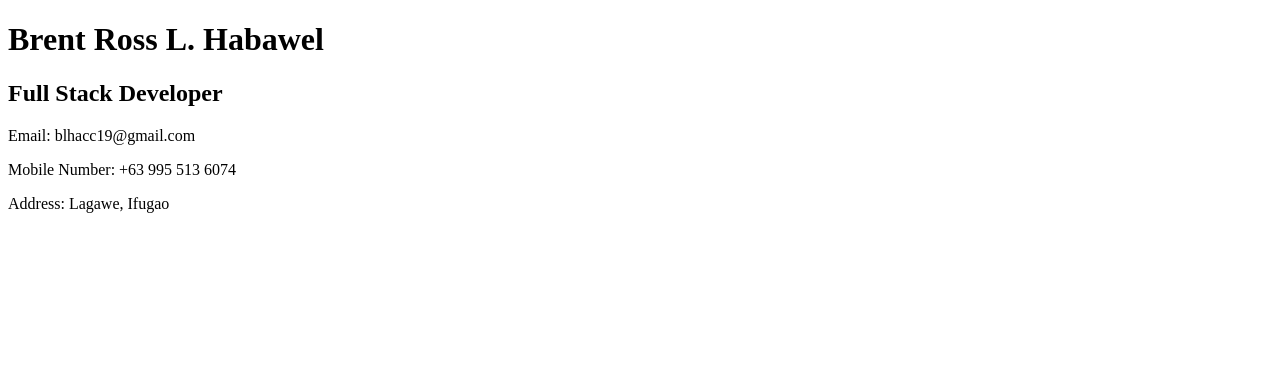
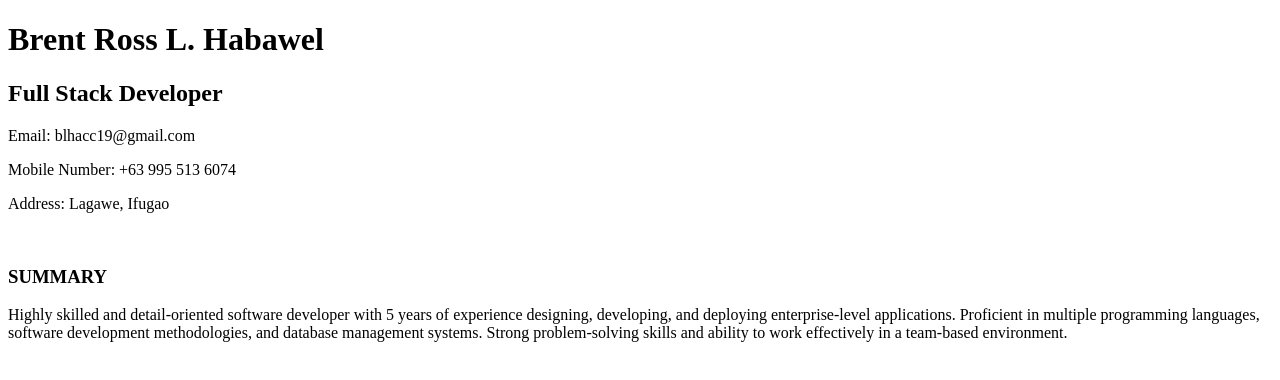
Before and after one commit to bHabawel/Activity-3---HTML-Mastery-with-Git, a plain HTML site: page index.html in a window 1280 px wide. Drawn offline with Linux system fonts and the light colour scheme.

Commit message:
Added Summary in main tag

```diff
--- a/index.html
+++ b/index.html
@@ -14,5 +14,17 @@
         <p>Mobile Number: +63 995 513 6074</p>
         <p>Address: Lagawe, Ifugao</p>
     </header>
+
+    <!-- Main for a more in-depth information -->
+    <main>
+        <br>
+        <h3>SUMMARY</h3>
+        <p>
+            Highly skilled and detail-oriented software developer with 5 years of experience designing, developing, and deploying
+            enterprise-level applications. Proficient in multiple programming languages, software development methodologies, and
+            database management systems. Strong problem-solving skills and ability to work effectively in a team-based environment.
+        </p>
+
+    </main>
 </body>
 </html>
```
